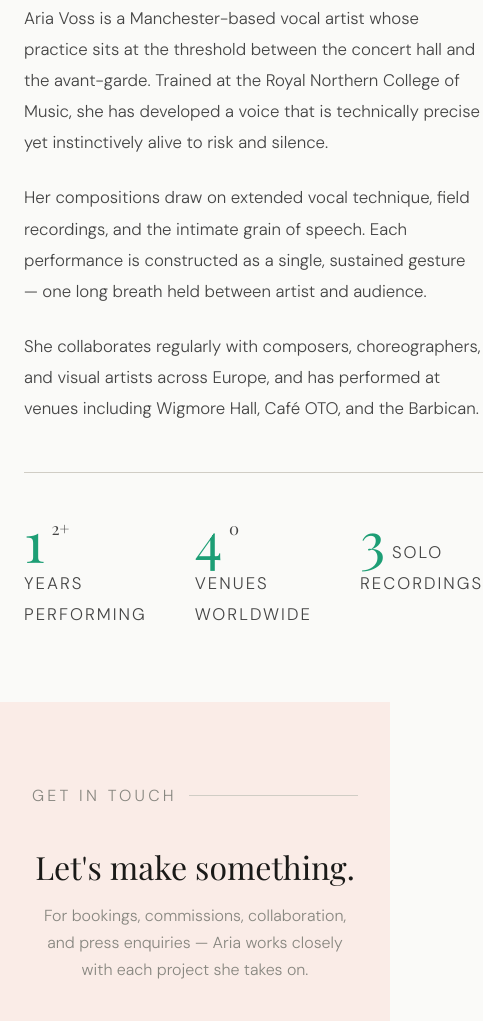
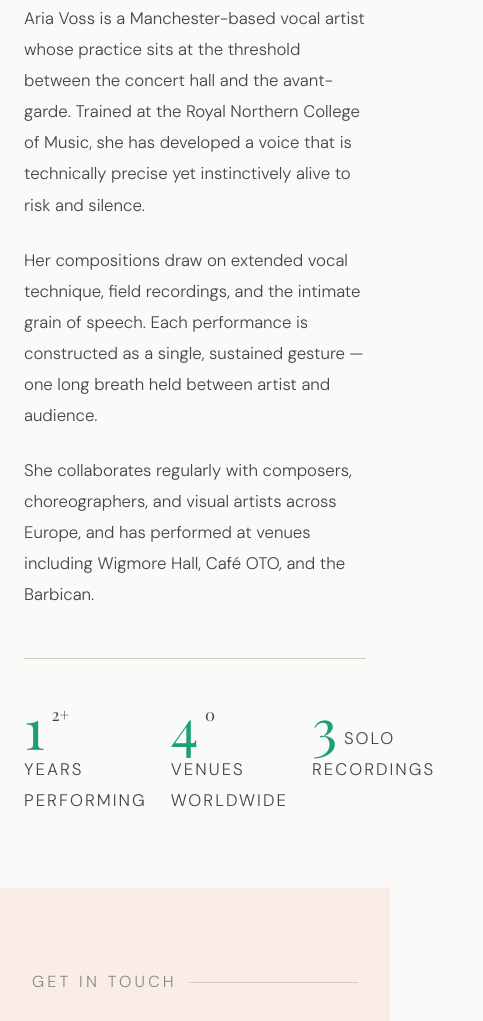
Before and after one commit to Jaedee/rachelkeeley, a website: page public/index.html in a window 390 px wide. Shown: the part 922-1943 px from the top of the page, 483 px wide, since content can reach past the window. Drawn offline with nearby package versions, Linux system fonts and the light colour scheme; no server answers; a web font is replaced by a local one.

Commit message:
modified:   public/index.html

```diff
--- a/public/index.html
+++ b/public/index.html
@@ -449,6 +449,8 @@
     .sample-card { border-right: none; border-bottom: 0.5px solid #d0cdc5; }
     .about-section { grid-template-columns: 1fr; gap: 2rem; }
     .about-left { position: static; }
+    .about-right { width: 100%; min-width: 0; }
+    .stats-row { gap: 1.5rem; }
     .contact-section { padding: 5rem 2rem; }
     footer { flex-direction: column; gap: 1rem; text-align: center; }
   }
```
